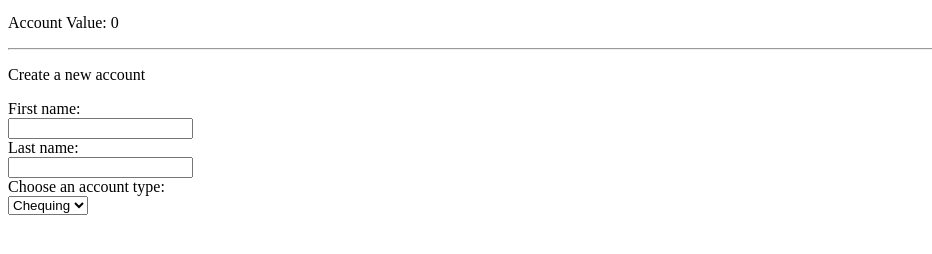
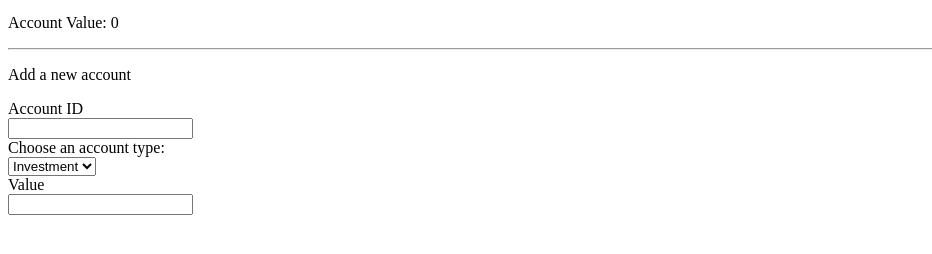
Before and after one commit to Eric1129/PortfolioManager, an Angular app: page /createaccount in a window 1280 px wide. Shown: the part 394-648 px from the top of the page, without its empty margins (0-932 px from the left). Built offline with nearby package versions, Linux system fonts and the light colour scheme; no server answers.

Commit message:
edit account type

```diff
--- a/src/app/ManageAccounts/manageaccounts.component.html
+++ b/src/app/ManageAccounts/manageaccounts.component.html
@@ -1,14 +1,16 @@
-<p>Create a new account </p>
+<p>Add a new account </p>
 
 <form>
-    <label for="fname">First name:</label><br>
-    <input type="text" id="fname" name="fname"><br>
-    <label for="lname">Last name:</label><br>
-    <input type="text" id="lname" name="lname"><br>
+    <label for="fid">Account ID</label><br>
+    <input type="text" id="fid" name="fid"><br>
 
     <label>Choose an account type:</label><br>
     <select name="account" id="account">
-        <option value="chequing">Chequing</option>
-        <option value="savings">Savings</option>
+        <option value="investment">Investment</option>
+        <option value="cash">Cash</option>
     </select>
+    <br/>
+    <label for="fvalue">Value</label><br>
+    <input type="number" id="fname" name="fname"><br>
+
   </form>
--- a/src/app/app.module.ts
+++ b/src/app/app.module.ts
@@ -6,7 +6,6 @@ import { AppRoutingModule } from './app-routing.module';
 
 import { AppComponent } from './app.component';
 import { ManageaccountsComponent } from './ManageAccounts/manageaccounts.component';
-
 
 @NgModule({
   declarations: [
```
Also changed, not shown: src/app/services/api.service.ts (line endings or trailing spaces).
